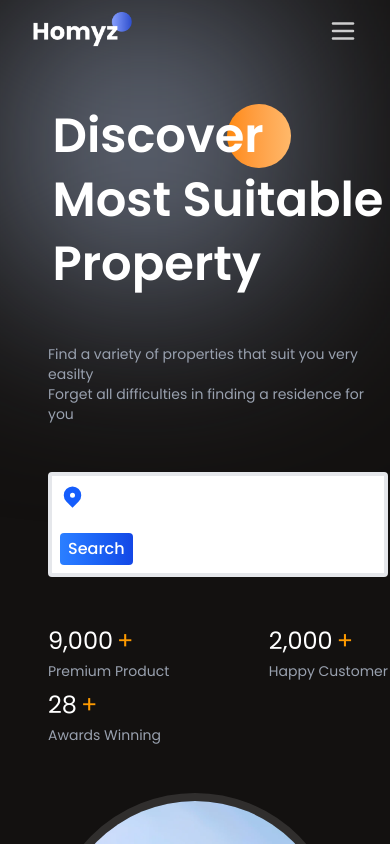
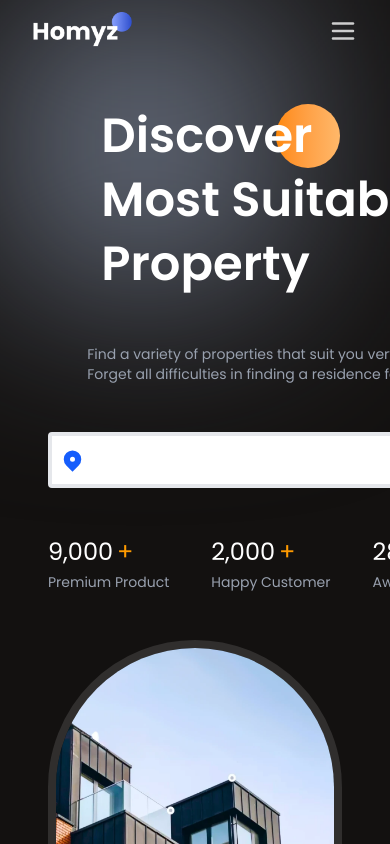
Before and after one commit to Arijitkhan99git/Real-Estate-website, a React (Vite) app: page / in a window 390 px wide. Shown: the top 844 px of the page. Built offline with nearby package versions, Linux system fonts and the light colour scheme.

Commit message:
changes some paddings

```diff
--- a/src/components/hero/Hero.jsx
+++ b/src/components/hero/Hero.jsx
@@ -7,7 +7,7 @@ import { motion } from "framer-motion";
 function Hero() {
   return (
     <section className='relative z-1  p-[2rem] text-white flex justify-center items-center pt-22 md:pt-25'>
-        <div className='w-full max-w-md md:max-w-7xl p-[1rem] flex flex-col lg:flex-row justify-around gap-[3rem] '>
+        <div className='w-full max-w-7xl p-[1rem] flex flex-col lg:flex-row justify-around gap-[3rem] '>
              {/* right side */}
              <div className='flex flex-col justify-center items-center lg:justify-end lg:items-start gap-[3rem]  mx-auto lg:mx-0'>
 
@@ -37,7 +37,7 @@ function Hero() {
                     <span>Forget all difficulties in finding a residence for you</span>
                 </div>
 
-                <div className='max-w-md flex md:gap-[2rem] items-center flex-wrap bg-white w-full border-4
+                <div className='max-w-md flex md:gap-[2rem] items-center overflow-x-auto bg-white w-full border-4
                  border-gray-200 justify-between p-2 rounded-sm'>
                     <HiLocationMarker  className='text-blue-600' size={25} />
 
--- a/src/value/Value.jsx
+++ b/src/value/Value.jsx
@@ -57,10 +57,10 @@ function Value() {
                             return(
                                 <AccordionItem key={i} uuid={i} className='overflow-hidden mb-5 border border-gray-200 rounded-sm '>
                                     <AccordionItemHeading>
-                                        <AccordionItemButton className='flex w-full justify-between p-4 items-center cursor-pointer'>
+                                        <AccordionItemButton className='flex w-full justify-between p-2  md:p-4 items-center cursor-pointer'>
 
                                                 <div className='text-xl p-2 bg-blue-100 rounded-md text-blue-600'>{item.icon}</div>
-                                                <span className='text-lg text-primary poppins-bold'>{item.heading}</span>
+                                                <span className='text-sm md:text-lg text-primary poppins-bold'>{item.heading}</span>
                                                 <div>
                                                     <MdOutlineArrowDropDown size={35}   className='bg-blue-100 rounded-md p-1 text-blue-600  hover:bg-blue-200 transition-colors'/>
                                                 </div>
```
